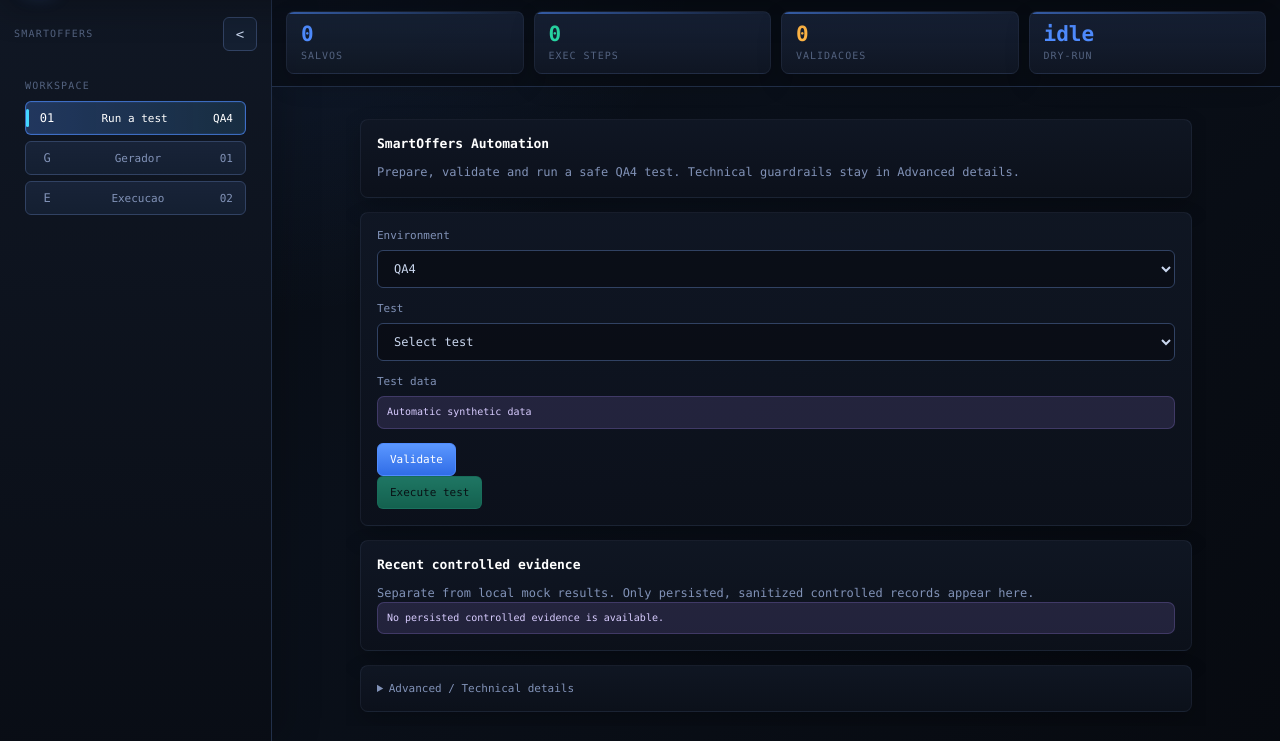
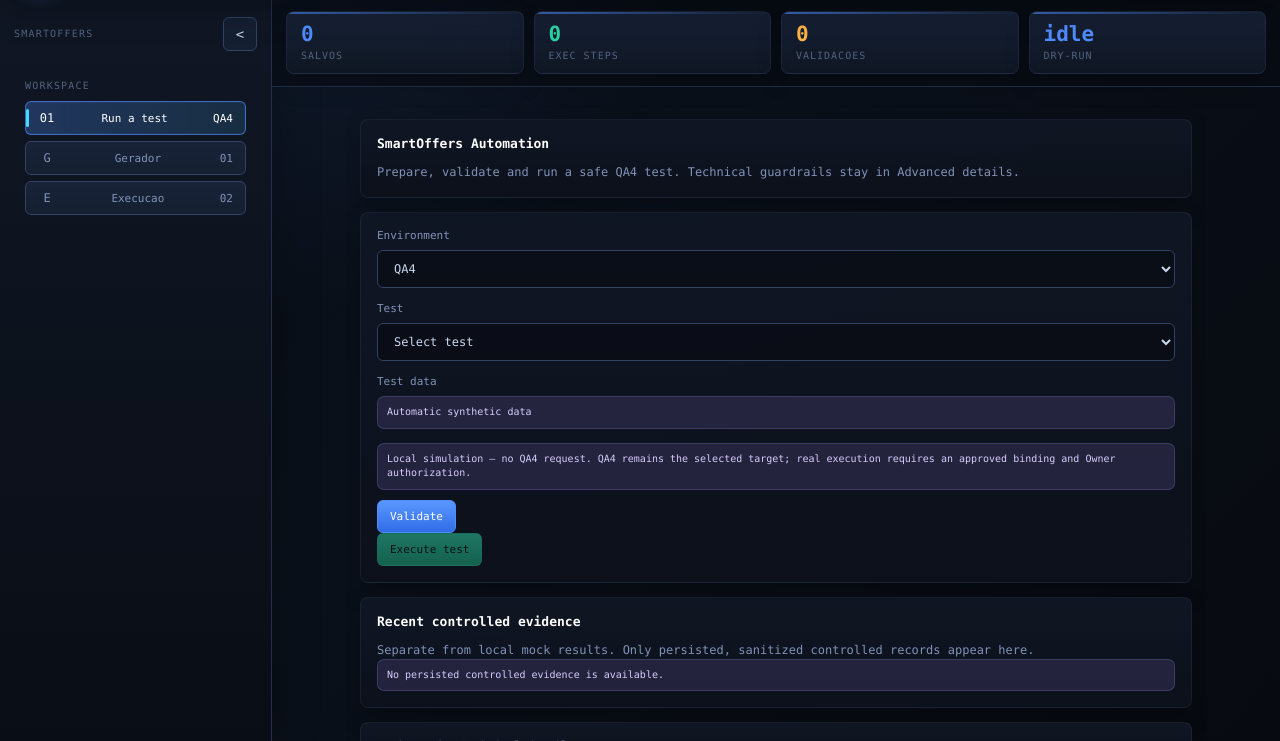
Before and after one commit to 1enzo1/SmartOffers_Automation_Driven, a Flask app: page / in a window 1280 px wide. Shown: the part 59-800 px from the top of the page. Run offline with Flask 3, Linux system fonts and the light colour scheme; data that the repository does not hold is empty.

Commit message:
feat: productize local create customer test

```diff
--- a/app.py
+++ b/app.py
@@ -434,6 +434,36 @@ def api_product_tests():
     return jsonify({"tests": list_product_tests()})
 
 
+def _prepare_local_product_test_data(test):
+    """Build a deterministic, in-memory local customer/line simulation record.
+
+    The mock facade receives it in-process only.  It deliberately contains no
+    customer, line, account, or MSISDN value and is never returned as a request
+    payload or written to disk.
+    """
+    if test["id"] == "create-customer-basic":
+        return {
+            "entity": "customer_line",
+            "environment": "QA4",
+            "lifecycle": "CREATE",
+            "synthetic": True,
+            "reference": "LOCAL_SIMULATION_CUSTOMER_LINE_V1",
+        }
+    return None
+
+
+def _validate_local_customer_line_simulation(record, mock_result):
+    """Validate only the ephemeral local simulation record and mock outcome."""
+    expected_record = {
+        "entity": "customer_line",
+        "environment": "QA4",
+        "lifecycle": "CREATE",
+        "synthetic": True,
+        "reference": "LOCAL_SIMULATION_CUSTOMER_LINE_V1",
+    }
+    return "PASS" if record == expected_record and mock_result == "PASS" else "FAIL"
+
+
 @app.route("/api/product-tests/<test_id>/validate", methods=["POST"])
 def api_product_test_validate(test_id):
     test = get_product_test(test_id)
@@ -493,19 +523,44 @@ def api_product_test_execute(test_id):
             "attempts": "0/0",
         })
     # No real-controlled bridge is reachable from this product-facing endpoint.
+    synthetic_data = _prepare_local_product_test_data(test)
+    context = {"environment": "qa4", "workflow_profile": _STANDARD_QA4_PROFILE}
+    if synthetic_data:
+        context["test_data"] = synthetic_data
     report = run_standard_qa4_application_mock(
-        {"environment": "qa4", "workflow_profile": _STANDARD_QA4_PROFILE},
+        context,
         mode="mock",
         evaluated_at=datetime.now().astimezone().isoformat(),
     )
+    mock_result = report["result"]
+    local_result = (
+        _validate_local_customer_line_simulation(synthetic_data, mock_result)
+        if synthetic_data and mock_result == "PASS"
+        else mock_result
+    )
     return jsonify({
-        "result": report["result"],
+        "result": local_result,
         "test": test,
         "environment": "QA4",
         "duration_ms": 0,
         "attempts": "0/0",
-        "reason": "LOCAL_MOCK_COMPLETED",
+        "reason": "LOCAL_CUSTOMER_LINE_SIMULATION_COMPLETED",
         "evidence_reference": "MOCK_RUN_NOT_PERSISTED",
+        "validation": {
+            "result": local_result,
+            "strategy": "LOCAL_CUSTOMER_LINE_SIMULATION",
+            "external_read_only_lookup_used": False,
+        },
+        "evidence_summary": {
+            "preflight": mock_result,
+            "execution": mock_result,
+            "local_verification": local_result,
+            "request_sent": False,
+        },
+        "synthetic_data": {
+            "prepared": bool(synthetic_data),
+            "reference": synthetic_data["reference"] if synthetic_data else None,
+        },
         "report": report,
     })
 
--- a/core/product_test_catalog.py
+++ b/core/product_test_catalog.py
@@ -16,11 +16,24 @@ PRODUCT_TESTS = (
         "environments": ["QA4"],
         "data_requirement": "Automatic synthetic data",
         "execution_mode": "mock",
+        "execution_mode_notice": "Local simulation — no QA4 request",
         "validation_strategy": "Local deterministic validation",
         "availability": "READY",
         "execution_available": True,
         "capability_status": "CAPABILITY_EXISTS",
         "evidence_status": "LOCAL_MOCK_SUMMARY",
+        "local_mock_working": True,
+        "real_contract_ready": False,
+        "read_only_validation_ready": False,
+        "real_execution_requires_owner_authorization": True,
+        "missing_capabilities": [
+            "Exact governed create binding",
+            "Approved read-only customer or line lookup",
+        ],
+        "future_read_only_validation_prerequisite": (
+            "Approved operation/scenario-scoped customer or line read-only lookup "
+            "identity, hash, destination, and result shape."
+        ),
     },
     {
         "id": "recharge-basic",
--- a/templates/index.html
+++ b/templates/index.html
@@ -1770,6 +1770,7 @@ pre {
             <div class="field"><label for="productEnvironment">Environment</label><select id="productEnvironment"><option value="QA4">QA4</option></select></div>
             <div class="field"><label for="productTest">Test</label><select id="productTest" onchange="resetProductValidation()"><option value="">Select test</option></select></div>
             <div class="field"><span class="field-label">Test data</span><div class="suite-note">Automatic synthetic data</div></div>
+            <p class="suite-note" id="productModeNotice">Local simulation &mdash; no QA4 request. QA4 remains the selected target; real execution requires an approved binding and Owner authorization.</p>
             <button class="primary" id="productValidate" type="button" onclick="validateProductTest()">Validate</button>
             <div id="productChecks" class="check-grid" hidden></div>
             <button class="success" id="productExecute" type="button" onclick="executeProductTest()" disabled>Execute test</button>
@@ -3427,9 +3428,17 @@ function resetProductValidation(){
     const checks = document.getElementById("productChecks")
     checks.hidden = true
     checks.innerHTML = ""
+    const test = productCatalog.find(item => item.id === selectedProductTest())
+    const notice = document.getElementById("productModeNotice")
+    if(notice && test){
+        notice.textContent = test.execution_mode_notice || "Static plan - no QA4 request"
+    }
 }
 
 function productCapabilityNote(test){
+    if(test.id === "create-customer-basic"){
+        return "Customer/line local simulation is ready. Real QA4 execution requires Owner authorization. A governed create binding and approved read-only customer or line lookup contract are still required for real validation."
+    }
     if(test.availability !== "CONTRACT_READY") return ""
     const missing = Array.isArray(test.missing_capabilities) ? test.missing_capabilities.join(", ") : "real binding is required"
     return `Contract ready: local validation and planning are available. Execution remains disabled until ${missing}.`
@@ -3450,6 +3459,15 @@ function renderProductResult(data){
     ]
     const capabilityNote = productCapabilityNote(test)
     if(capabilityNote) rows.push(["Execution", capabilityNote])
+    if(data.validation) {
+        const isLocalCustomerSimulation = data.validation.strategy === "LOCAL_CUSTOMER_LINE_SIMULATION" || data.validation.strategy === "LOCAL_MOCK_FACADE"
+        const localValidationLabel = data.validation.result === "PASS"
+            ? "Customer/line local simulation passed"
+            : data.validation.result === "BLOCKED"
+                ? "Customer/line local simulation blocked"
+                : "Customer/line local simulation failed"
+        rows.push(["Validation", isLocalCustomerSimulation ? localValidationLabel : data.validation.result || "Completed"])
+    }
     if(data.contract_preview) rows.push(["Validation scope", "Existing QA4 contract checked. No request was sent."])
     body.innerHTML = rows.map(([key, value]) => `<div class="metric"><div class="k">${escapeHtml(key)}</div><div class="v">${escapeHtml(value)}</div></div>`).join("")
     productEvidenceReference = data.evidence_reference || "Local mock run: no persisted evidence artifact."
```
Also changed, not shown: tests/test_product_test_catalog_api.py (+112 -1 lines).
